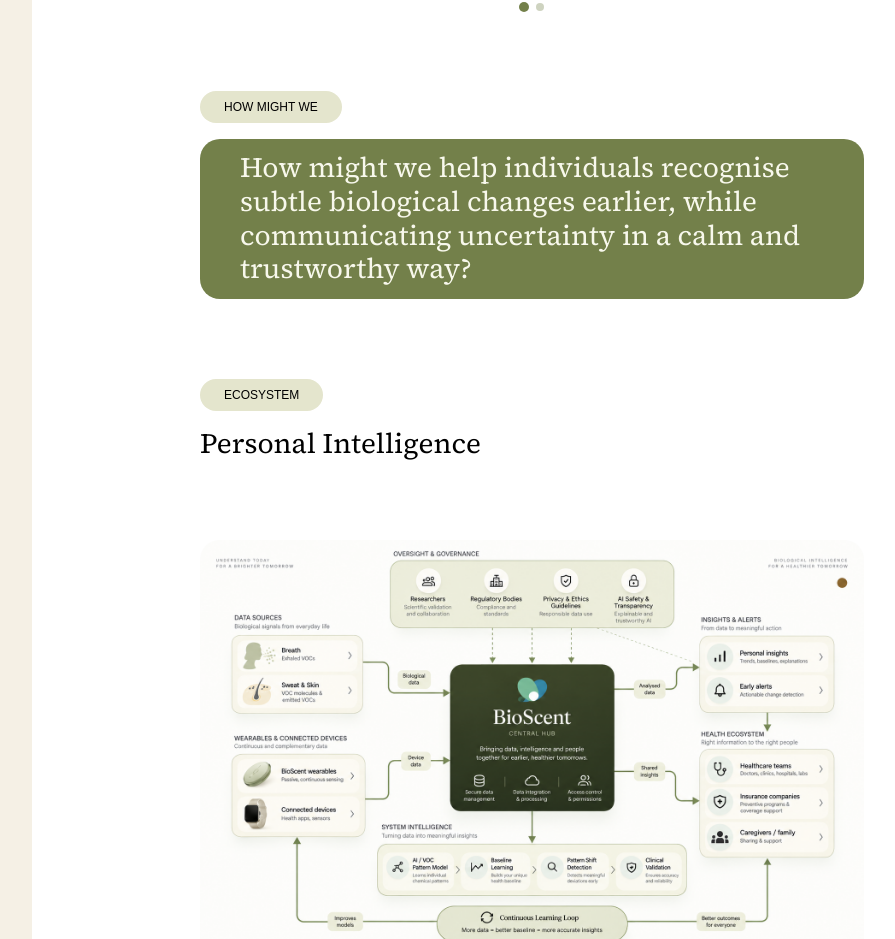
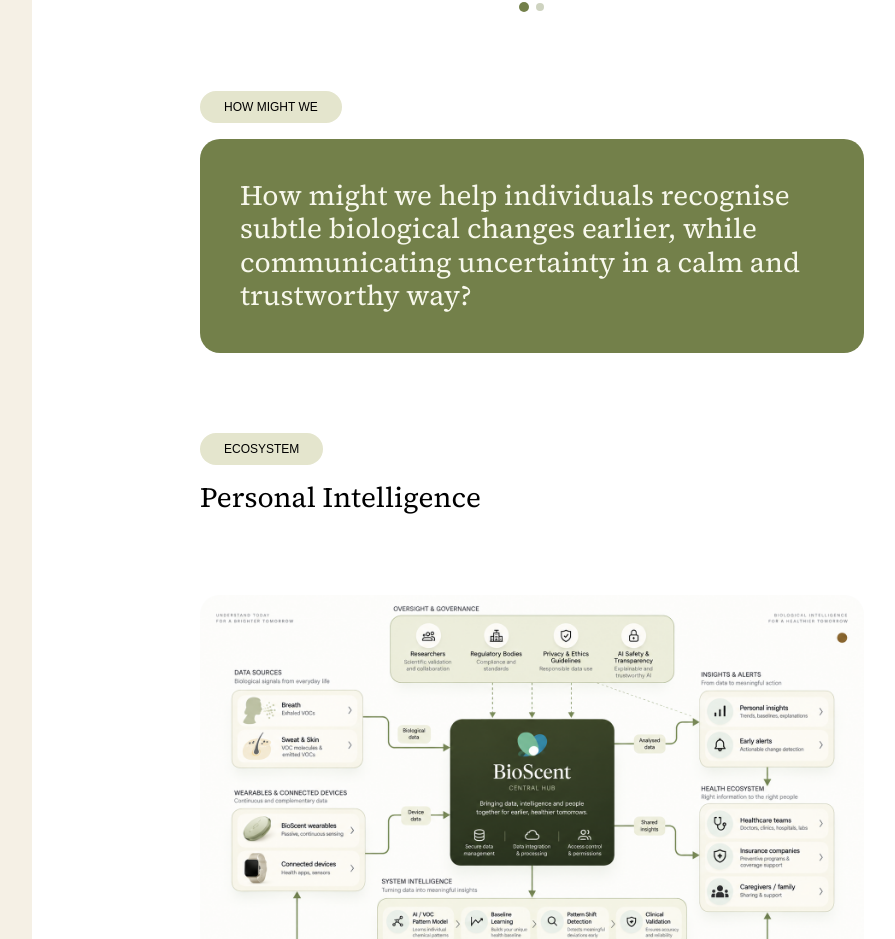
Before and after one commit to tryingtostaysane/veralynportfolio, a React (Vite) app: page /work/bioscent in a window 1280 px wide. Shown: the part 2495-3434 px from the top of the page, without its empty margins (248-1143 px from the left). Built offline with nearby package versions, Linux system fonts and the light colour scheme; a web font is replaced by a local one.

Commit message:
Fix How Might We card overflowing on narrow screens
.case-study-hmw-card used a fixed height:160px, which clipped/overflowed
the question text once it wrapped to more lines at smaller viewport
widths. Switched to min-height so the card grows with its content.

```diff
--- a/src/components/BioScent.css
+++ b/src/components/BioScent.css
@@ -565,7 +565,7 @@
   flex-direction: column;
   justify-content: center;
   width: 100%;
-  height: 160px;
+  min-height: 160px;
   background: var(--color-bioscent-green);
   border-radius: var(--radius-card);
   padding: var(--space-6);
```
